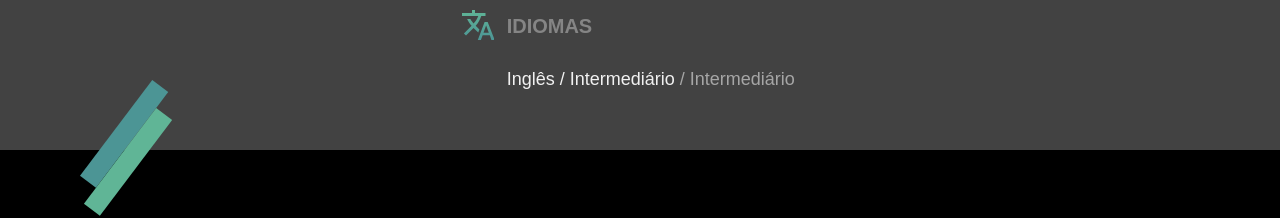
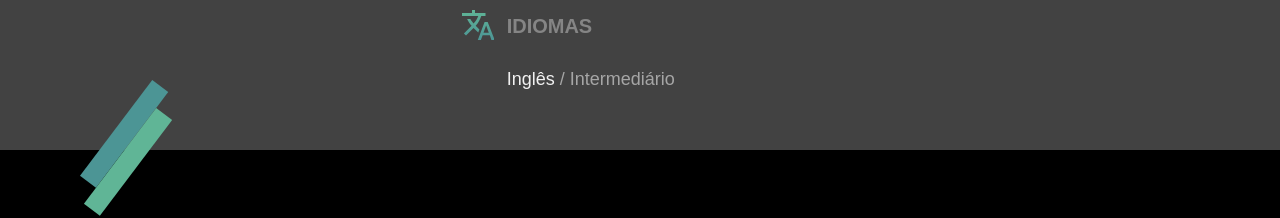
Before and after one commit to Fellipe-dotmelo/fellipemelo, a plain HTML site: page index.html in a window 1280 px wide. Shown: the part 2808-3026 px from the top of the page. Drawn offline with Linux system fonts and the light colour scheme.

Commit message:
apagada a pasta de HTML

```diff
--- a/html/index.html
+++ b/index.html
@@ -173,7 +173,7 @@
           <div class="idiomas">
             <h3>Idiomas</h3>
             <ul>
-              <li>Inglês / Intermediário <span>/ Intermediário</span></li>
+              <li>Inglês<span> / Intermediário</span></li>
             </ul>
           </div>
         </div>
```
